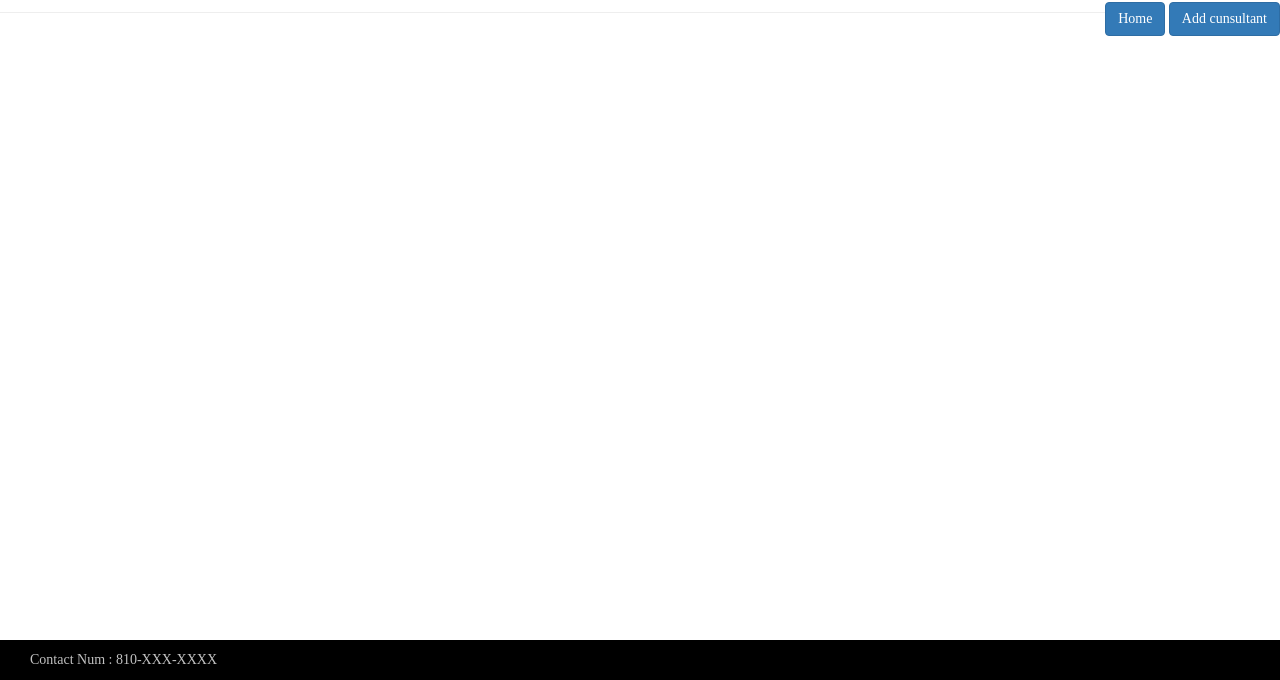
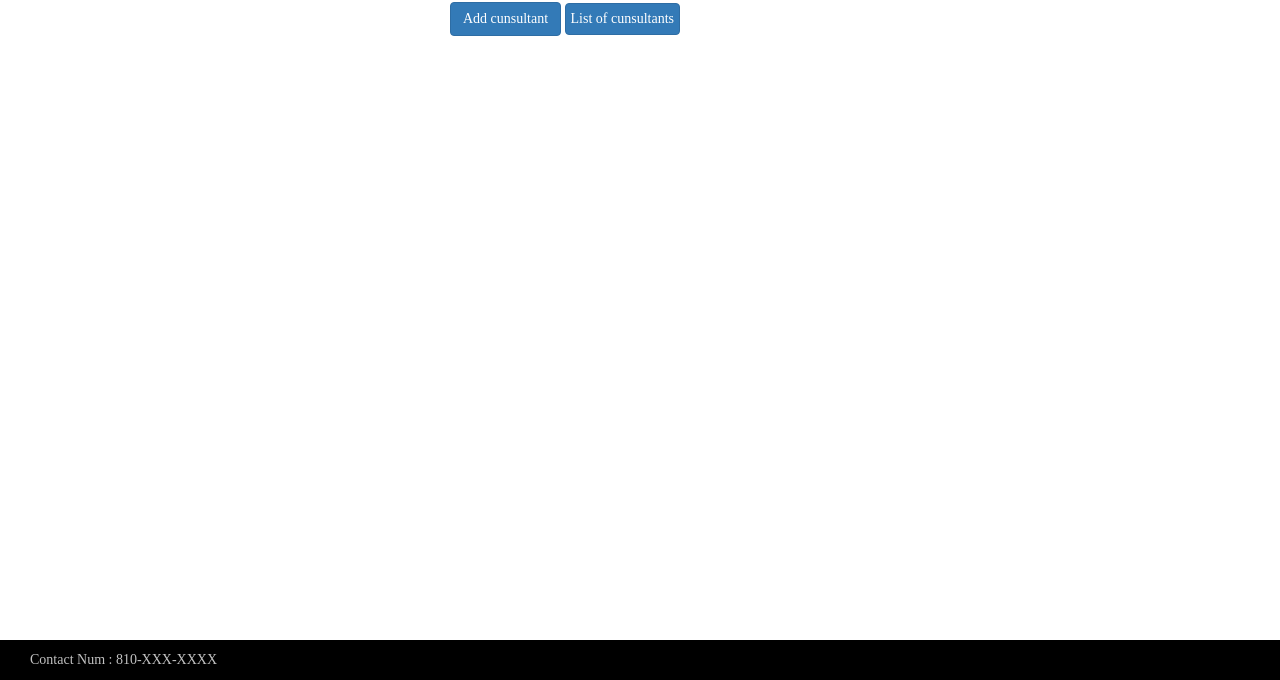
Before and after one commit to sukhesh035/Marketting-App, a website: page public/index.html at #!/home in a window 1280 px wide. Shown: the part 120-800 px from the top of the page. Drawn offline with nearby package versions, Linux system fonts and the light colour scheme.

Commit message:
moved buttons to center and removed line

```diff
--- a/public/home/home.css
+++ b/public/home/home.css
@@ -4,12 +4,12 @@
     padding:5px;
 }
 #list{
-    margin-left:80px;
-    margin-top: 47px;
+    margin-right:600px;
+    margin-top: 0px;
     padding:5px;
 }
 #heading{
     font-size: 50px;
     margin-top: 50px;
-    color: #ff884d;
+    color: blue;
 }
--- a/public/home/home.html
+++ b/public/home/home.html
@@ -2,9 +2,9 @@
 <div class="main">
 <h1 class="pageTitle">Welcome to My Marketing Application</h1>
 <div class="headerlist pull-right">
-    <button class="btn btn-primary"><a ui-sref = "home"></a>Home</button>
+<!--    <button class="btn btn-primary"><a ui-sref = "home"></a>Home</button>-->
    <button class="btn btn-primary"> <a ui-sref = "addstudents1"></a>Add cunsultant</button>
-<!--    <button id="list" class="btn btn-warning" value="List of cunsultants"> List of cunsultants </button>-->
+    <button id="list" class="btn btn-primary" value="List of cunsultants"> List of cunsultants </button>
 </div>
 </div>
 <ui-view></ui-view>
--- a/public/index.html
+++ b/public/index.html
@@ -44,7 +44,7 @@
             </div>
 
         </div>
-        <hr/>
+
 
         <footer>
             <div class="footer"> Contact Num : 810-XXX-XXXX</div>
```
